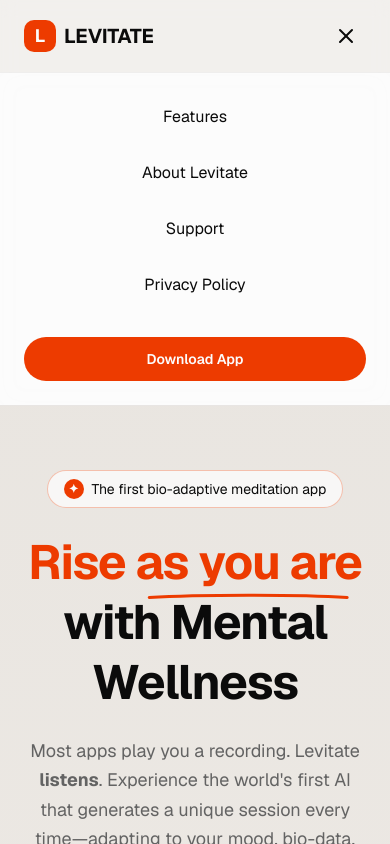
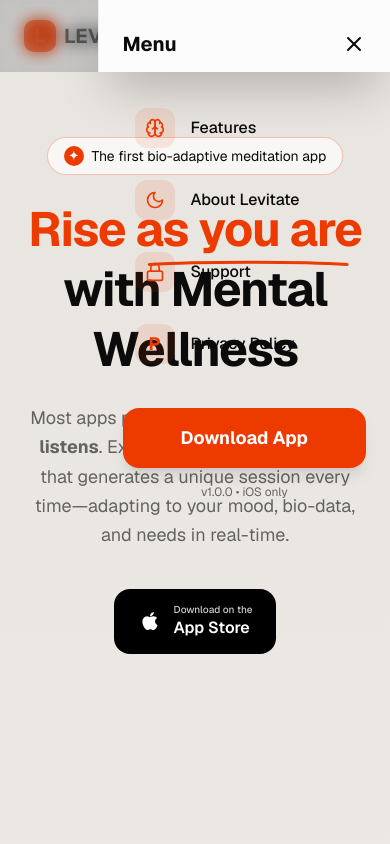
Before and after one commit to Dwabber/levitate-landing, a Next.js app: page / in a window 390 px wide. Both pictures are taken after a click on the button 346 px from the left and 36 px from the top of the page. Shown: the top 844 px of the page. Built offline with nearby package versions, Linux system fonts and the light colour scheme.

Commit message:
refactor: change mobile menu to slide-over drawer

```diff
--- a/app/page.tsx
+++ b/app/page.tsx
@@ -64,51 +64,92 @@ export default function Page() {
         {/* Mobile Navigation Overlay */}
         <AnimatePresence>
           {isMenuOpen && (
+            <>
+              {/* Backdrop */}
               <motion.div
-              initial={{ opacity: 0, height: 0 }}
-              animate={{ opacity: 1, height: "auto" }}
-              exit={{ opacity: 0, height: 0 }}
-              className="md:hidden border-t border-border/30 bg-card/95 backdrop-blur-md overflow-hidden"
+                initial={{ opacity: 0 }}
+                animate={{ opacity: 1 }}
+                exit={{ opacity: 0 }}
+                onClick={() => setIsMenuOpen(false)}
+                className="fixed inset-0 bg-black/20 backdrop-blur-sm z-40 md:hidden"
+              />
+
+              {/* Slide-over Menu */}
+              <motion.div
+                initial={{ x: "100%" }}
+                animate={{ x: 0 }}
+                exit={{ x: "100%" }}
+                transition={{ type: "spring", damping: 25, stiffness: 200 }}
+                className="fixed top-0 right-0 bottom-0 w-3/4 max-w-sm bg-card border-l border-border/30 shadow-2xl z-50 md:hidden p-6 flex flex-col"
               >
-              <nav className="flex flex-col p-6 gap-4 text-center">
+                {/* Header with Close Button */}
+                <div className="flex items-center justify-between mb-8">
+                  <span className="font-bold text-xl text-foreground">Menu</span>
+                  <button
+                    className="p-2 -mr-2 text-foreground hover:bg-primary/10 rounded-full transition-colors"
+                    onClick={() => setIsMenuOpen(false)}
+                  >
+                    <X className="w-6 h-6" />
+                  </button>
+                </div>
+
+                {/* Nav Links */}
+                <nav className="flex flex-col gap-2">
                   <a
                     href="#features"
-                  className="text-foreground py-2 hover:text-primary transition-colors"
+                    className="flex items-center gap-4 p-3 rounded-xl hover:bg-primary/5 text-foreground transition-colors font-medium"
                     onClick={() => setIsMenuOpen(false)}
                   >
+                    <div className="w-10 h-10 rounded-lg bg-primary/10 flex items-center justify-center text-primary">
+                      <Brain className="w-5 h-5" />
+                    </div>
                     Features
                   </a>
                   <a
                     href="/about"
-                  className="text-foreground py-2 hover:text-primary transition-colors"
+                    className="flex items-center gap-4 p-3 rounded-xl hover:bg-primary/5 text-foreground transition-colors font-medium"
                     onClick={() => setIsMenuOpen(false)}
                   >
+                    <div className="w-10 h-10 rounded-lg bg-primary/10 flex items-center justify-center text-primary">
+                      <Moon className="w-5 h-5" />
+                    </div>
                     About Levitate
                   </a>
                   <a
                     href="/support"
-                  className="text-foreground py-2 hover:text-primary transition-colors"
+                    className="flex items-center gap-4 p-3 rounded-xl hover:bg-primary/5 text-foreground transition-colors font-medium"
                     onClick={() => setIsMenuOpen(false)}
                   >
+                    <div className="w-10 h-10 rounded-lg bg-primary/10 flex items-center justify-center text-primary">
+                      <Lock className="w-5 h-5" />
+                    </div>
                     Support
                   </a>
                   <a
                     href="/privacy"
-                  className="text-foreground py-2 hover:text-primary transition-colors"
+                    className="flex items-center gap-4 p-3 rounded-xl hover:bg-primary/5 text-foreground transition-colors font-medium"
                     onClick={() => setIsMenuOpen(false)}
                   >
+                    <div className="w-10 h-10 rounded-lg bg-primary/10 flex items-center justify-center text-primary">
+                      <span className="text-lg font-bold">P</span>
+                    </div>
                     Privacy Policy
                   </a>
-                <div className="pt-4">
+                </nav>
+
+                <div className="mt-auto pt-8">
                   <a
                     href="#"
-                    className="inline-block bg-primary text-primary-foreground px-8 py-3 rounded-full font-semibold text-sm w-full"
+                    className="flex items-center justify-center w-full bg-primary text-primary-foreground px-6 py-4 rounded-xl font-bold text-lg shadow-lg hover:opacity-90 transition-opacity"
                   >
                     Download App
                   </a>
+                  <p className="text-center text-xs text-muted-foreground mt-4">
+                    v1.0.0 • iOS only
+                  </p>
                 </div>
-              </nav>
               </motion.div>
+            </>
           )}
         </AnimatePresence>
       </header>
```
Lines whose indentation alone changed are shown as unchanged.
